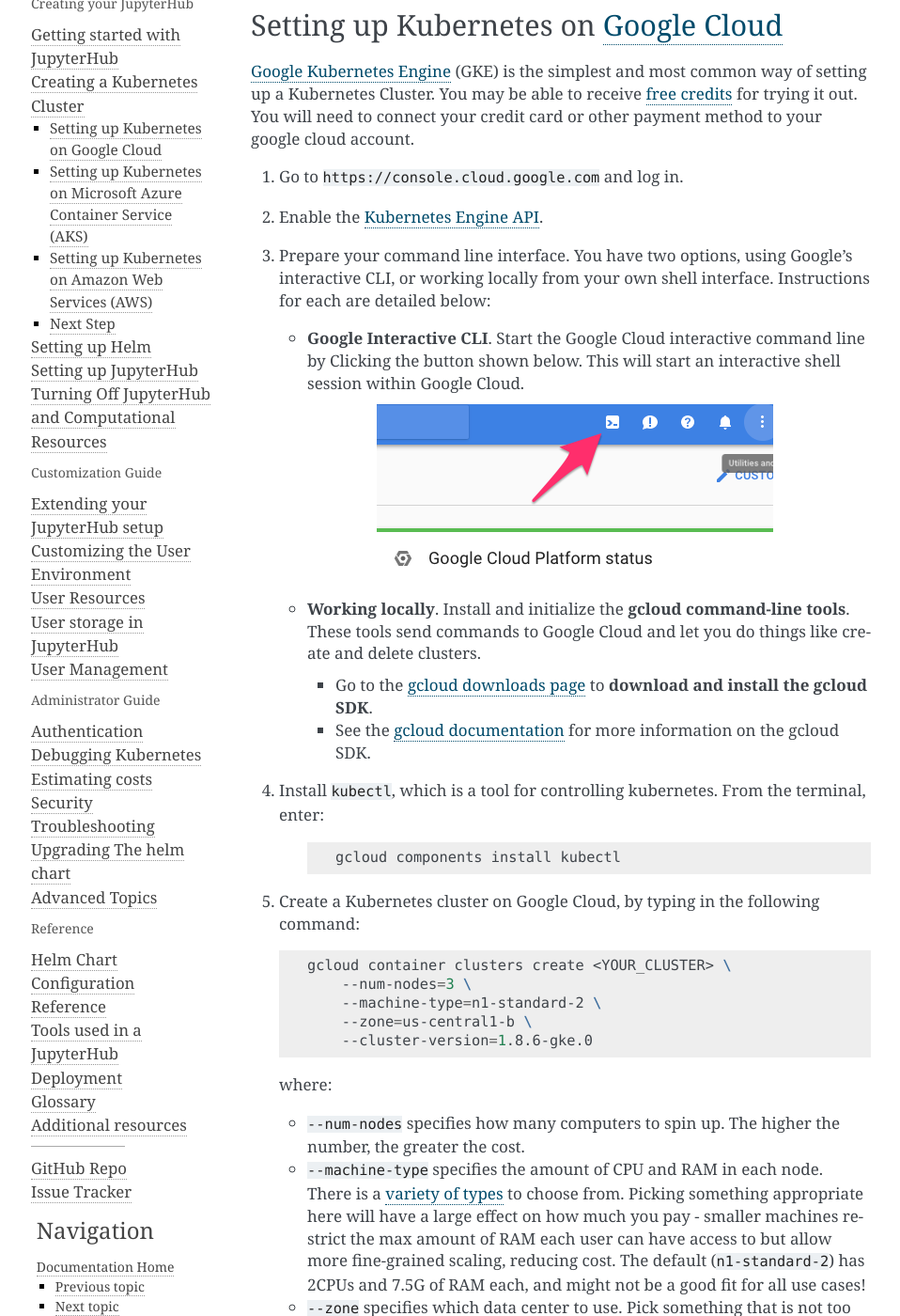
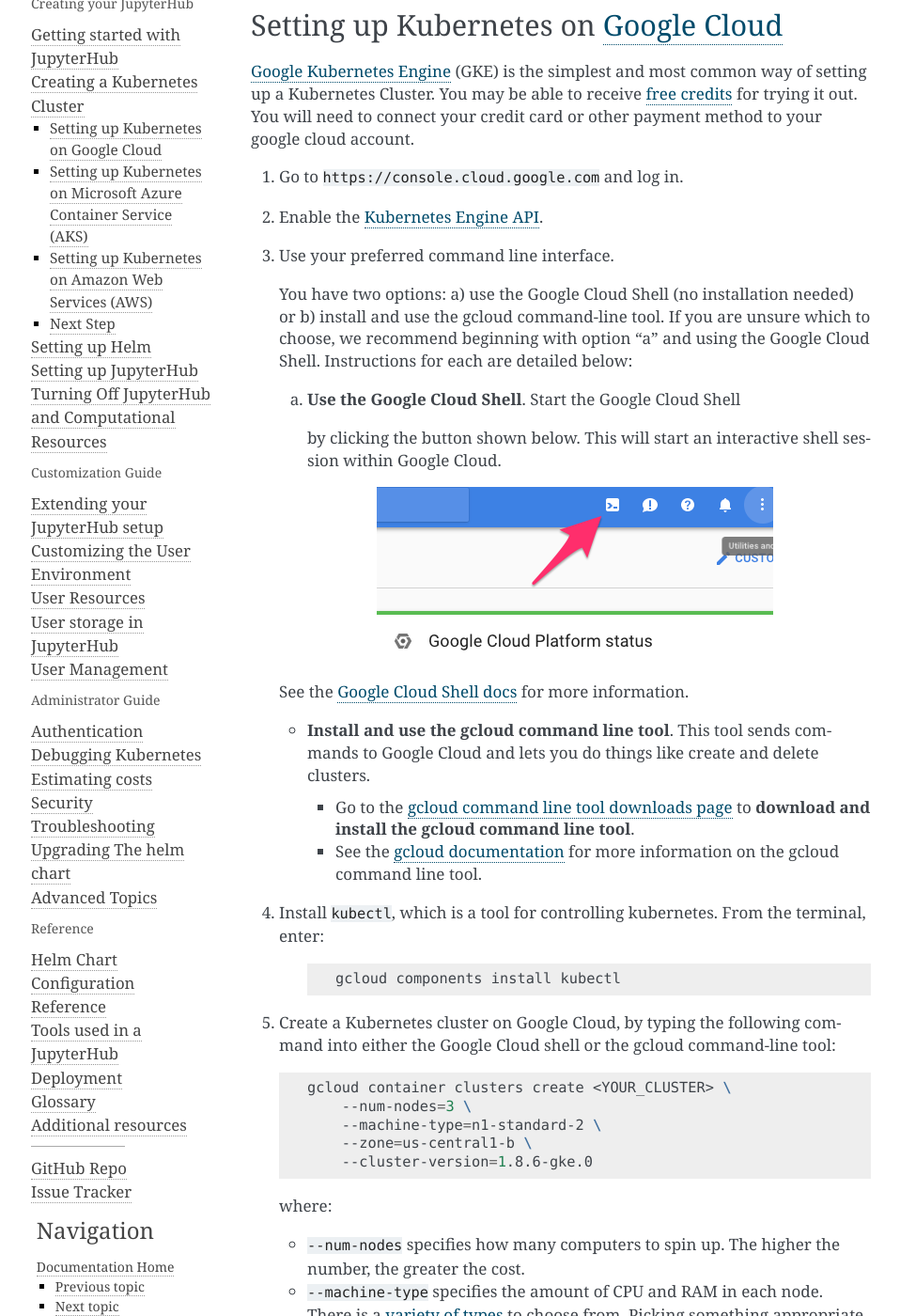
Before and after one commit to jupyterhub/zero-to-jupyterhub-k8s, a Sphinx documentation site: the page built from doc/source/create-k8s-cluster.rst, in a window 1280 px wide and 1400 px high, scrolled down 596 px. Shown: the whole window at 94% size, without its empty margins (153-1111 px from the left). Built offline with Sphinx 7.4.7, drawn with Linux system fonts in a browser that asks for light colours.

Commit message:
improving gcloud command line instructions

```diff
--- a/doc/source/create-k8s-cluster.rst
+++ b/doc/source/create-k8s-cluster.rst
@@ -38,25 +38,33 @@
 
 2. Enable the `Kubernetes Engine API <https://console.cloud.google.com/apis/api/container.googleapis.com/overview>`_.
 
-3. Prepare your command line interface. You have two options, using Google's
-   interactive CLI, or working locally from your own shell interface. Instructions
+3. Use your preferred command line interface.
+
+   You have two options: a) use the Google Cloud Shell (no installation needed)
+   or b) install and use the gcloud command-line tool.
+   If you are unsure which to choose, we recommend beginning with option
+   "a" and using the Google Cloud Shell. Instructions
    for each are detailed below:
 
-   * **Google Interactive CLI**. Start the Google Cloud interactive command line
-     by Clicking the button shown below. This will start an interactive shell
+   a. **Use the Google Cloud Shell**. Start the Google Cloud Shell
+     by clicking the button shown below. This will start an interactive shell
      session within Google Cloud.
 
    .. image:: _static/images/google/start_interactive_cli.png
       :align: center
 
-   * **Working locally**. Install and initialize the **gcloud command-line tools**.
-     These tools send commands to Google Cloud and let you do things like create
+   See the `Google Cloud Shell docs <https://cloud.google.com/shell/docs/>`_
+   for more information.
+
+   * **Install and use the gcloud command line tool**.
+     This tool sends commands to Google Cloud and lets you do things like create
      and delete clusters.
 
-     - Go to the `gcloud downloads page <https://cloud.google.com/sdk/downloads>`_
-       to **download and install the gcloud SDK**.
-     - See the `gcloud documentation <https://cloud.google.com/sdk/>`_ for
-       more information on the gcloud SDK.
+     - Go to the `gcloud command line tool downloads page <https://cloud.google.com/sdk/downloads>`_
+       to **download and install the gcloud command line tool**.
+     - See the `gcloud documentation <https://cloud.google.com/pubsub/docs/quickstart-cli>`_ for
+       more information on the gcloud command line tool.
+
 4. Install ``kubectl``, which is a tool for controlling kubernetes. From
    the terminal, enter:
 
@@ -64,8 +72,8 @@
 
         gcloud components install kubectl
 
-5. Create a Kubernetes cluster on Google Cloud, by typing in the following
-   command:
+5. Create a Kubernetes cluster on Google Cloud, by typing the following
+   command into either the Google Cloud shell or the gcloud command-line tool:
 
    .. code-block:: bash
 
```
